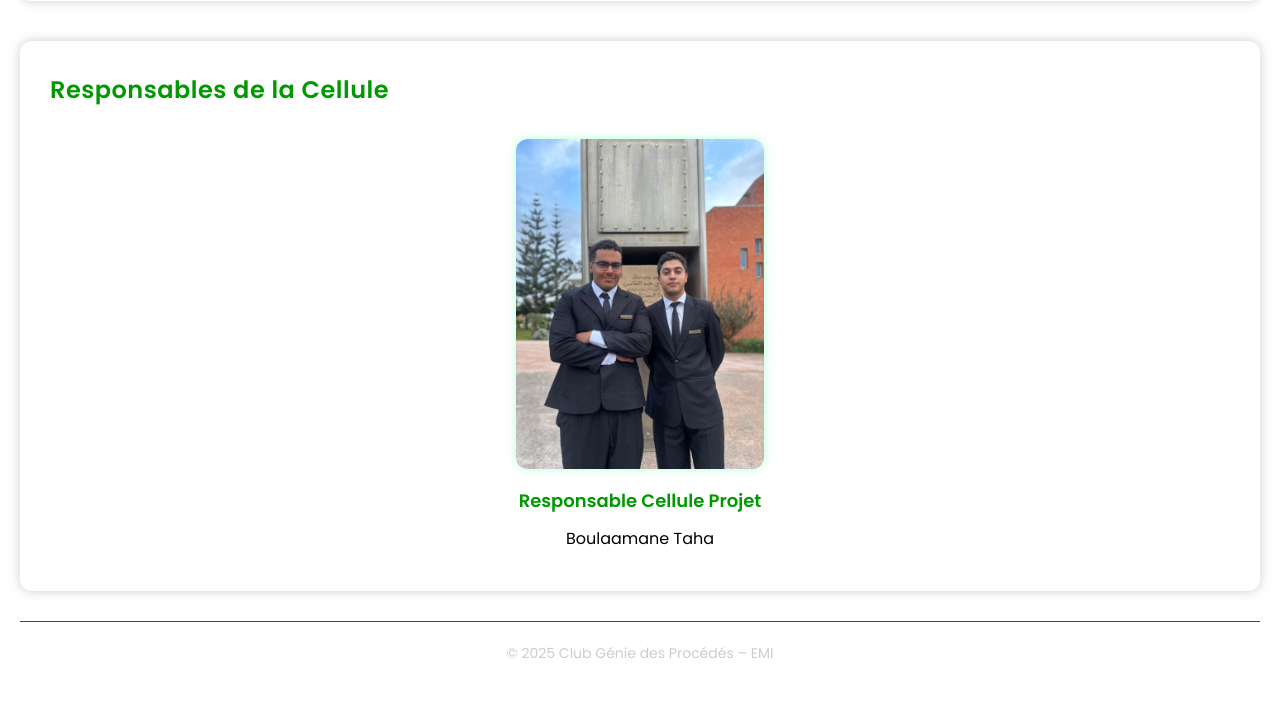
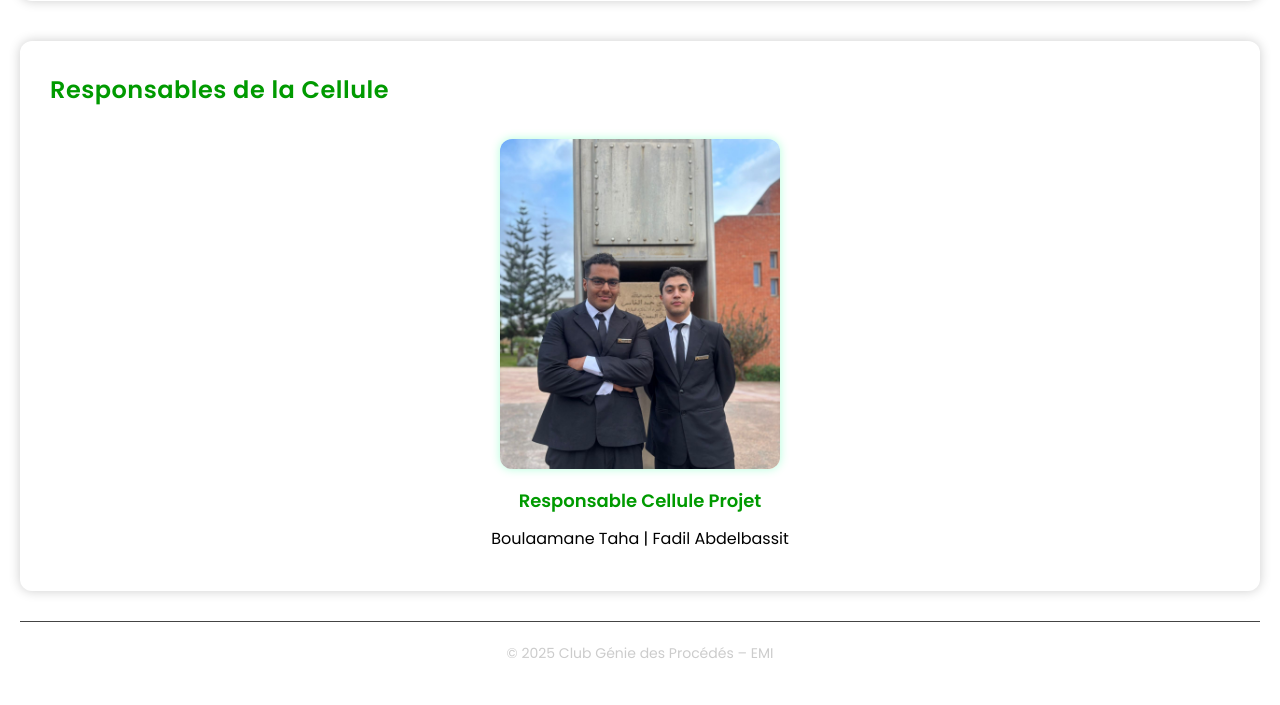
Before and after one commit to TahaBo04/GPI, a Flask app: page /cellule_projet in a window 1280 px wide. Shown: the part 735-1440 px from the top of the page. Run offline with Flask 3, Linux system fonts and the light colour scheme.

Commit message:
Update project leader names in cellule_projet.html

```diff
--- a/templates/cellule_projet.html
+++ b/templates/cellule_projet.html
@@ -62,7 +62,7 @@
         <div style="text-align: center;">
             <img src="{{ url_for('static', filename='uploads/chef_projet.jpeg') }}" alt="Chef Projet 1" class="team-img" style="max-width: 280px;">
             <p class="role-label">Responsable Cellule Projet</p>
-            <p class="name-label">Boulaamane Taha</p>
+            <p class="name-label">Boulaamane Taha | Fadil Abdelbassit</p>
         </div>
     </div>
 </section>
```
